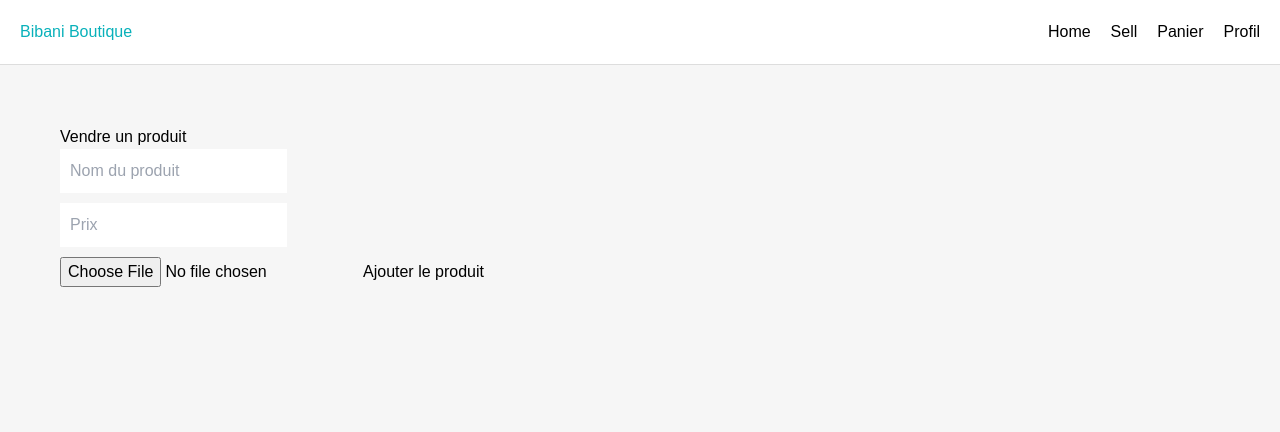
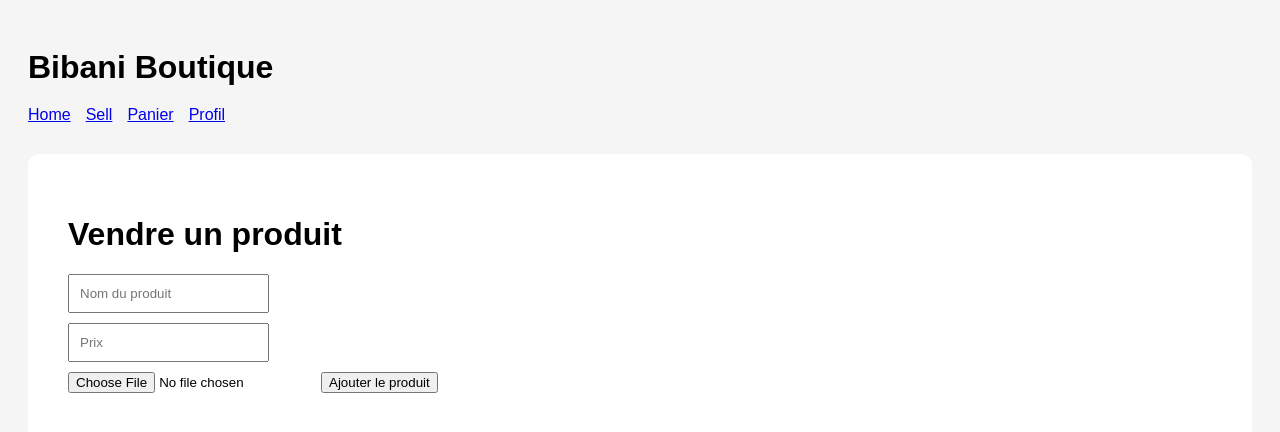
Before and after one commit to psakho922/vinted-web, a Next.js app: page / in a window 1280 px wide. Shown: the top 432 px of the page. Built offline with nearby package versions, Linux system fonts and the light colour scheme.

Commit message:
Update layout.tsx

```diff
--- a/src/app/layout.tsx
+++ b/src/app/layout.tsx
@@ -1,46 +1,46 @@
-import "./globals.css";
-import { ReactNode } from "react";
-
-export const metadata = {
-  title: "Bibani Boutique",
-  description: "Marketplace de vêtements"
-};
+import Link from "next/link";
 
 export default function RootLayout({
   children,
 }: {
-  children: ReactNode;
+  children: React.ReactNode;
 }) {
   return (
     <html lang="fr">
       <body
         style={{
-          margin: 0,
-          fontFamily: "Arial, sans-serif",
-          background: "#f6f6f6",
+          fontFamily: "Arial",
+          padding: "20px",
+          background: "#f5f5f5",
         }}
       >
-        <nav
+        <h1 style={{ marginBottom: "20px" }}>Bibani Boutique</h1>
+
+        <nav style={{ marginBottom: "30px" }}>
+          <Link href="/" style={{ marginRight: "15px" }}>
+            Home
+          </Link>
+
+          <Link href="/sell" style={{ marginRight: "15px" }}>
+            Sell
+          </Link>
+
+          <Link href="/panier" style={{ marginRight: "15px" }}>
+            Panier
+          </Link>
+
+          <Link href="/profil">Profil</Link>
+        </nav>
+
+        <div
           style={{
-            display: "flex",
-            justifyContent: "space-between",
-            alignItems: "center",
+            background: "#fff",
             padding: "20px",
-            background: "#ffffff",
-            borderBottom: "1px solid #ddd",
+            borderRadius: "10px",
           }}
         >
-          <h2 style={{ color: "#09b1ba" }}>Bibani Boutique</h2>
-
-          <div style={{ display: "flex", gap: "20px" }}>
-            <a href="/">Home</a>
-            <a href="/sell">Sell</a>
-            <a href="/panier">Panier</a>
-            <a href="/profile">Profil</a>
-          </div>
-        </nav>
-
-        <main style={{ padding: "40px" }}>{children}</main>
+          {children}
+        </div>
       </body>
     </html>
   );
```
